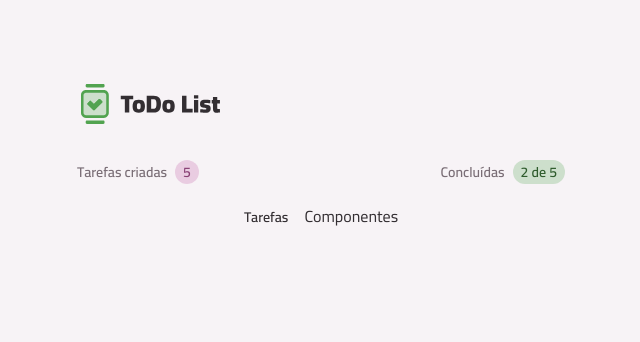
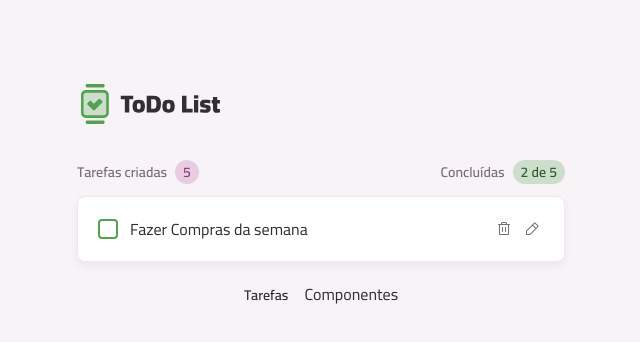
Before and after one commit to MayconSantos04/Projeto-To-Do-List, a React (Vite) app: page / in a window 1280 px wide. Shown: the top 342 px of the page, without its empty margins (319-959 px from the left). Built offline with nearby package versions, Linux system fonts and the light colour scheme.

Commit message:
feat: starting to create the primary styles of to layout.

```diff
--- /dev/null
+++ b/src/Core-components/Task-icon.tsx
@@ -0,0 +1,53 @@
+import React from "react";
+import Card from "../components/Card";
+import InputCheckbox from "../components/Input-checkbox";
+import InputText from "../components/Input-text";
+import ButtonIcon from "../components/Button-icon";
+import Text from "../components/Text";
+import Trash from "../assets/icons/Trash.svg?react";
+import X from "../assets/icons/X.svg?react";
+import PencilSimple from "../assets/icons/PencilSimple.svg?react";
+import Check from "../assets/icons/Check.svg?react";
+
+export default function TaskItem() {
+  const [isEditing, setIsEditing] = React.useState(false);
+
+  function handleEditTask() {
+    setIsEditing(true);
+  }
+
+  function handleExitEditTask() {
+    setIsEditing(false);
+  }
+
+  return (
+    <Card size="md" className="flex items-center gap-3">
+      {!isEditing ? (
+        <>
+          <InputCheckbox />
+          <Text className="flex-1">Fazer Compras da semana</Text>
+          <div className="flex gap-1">
+            <ButtonIcon icon={Trash} variant="tertiary" />
+            <ButtonIcon
+              icon={PencilSimple}
+              variant="tertiary"
+              onClick={handleEditTask}
+            />
+          </div>
+        </>
+      ) : (
+        <>
+          <InputText className="flex-1" />
+          <div className="flex gap-1">
+            <ButtonIcon
+              icon={X}
+              variant="secondary"
+              onClick={handleExitEditTask}
+            />
+            <ButtonIcon icon={Check} variant="primary" />
+          </div>
+        </>
+      )}
+    </Card>
+  );
+}
--- a/src/pages/Page-home.tsx
+++ b/src/pages/Page-home.tsx
@@ -1,5 +1,6 @@
 import Container from "../components/Container";
 import TasksSummary from "../Core-components/tasks-summary";
+import TaskItem from "../Core-components/Task-icon";
 
 export default function PageHome() {
   return (
@@ -8,6 +9,8 @@
         <header className="flex items-center justify-between">
           <TasksSummary />
         </header>
+
+        <TaskItem />
       </Container>
     </>
   );
```
